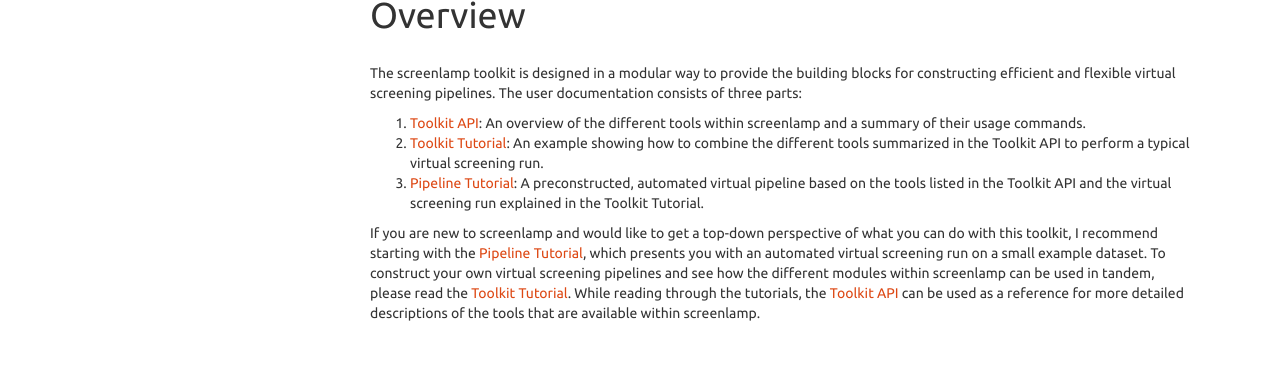
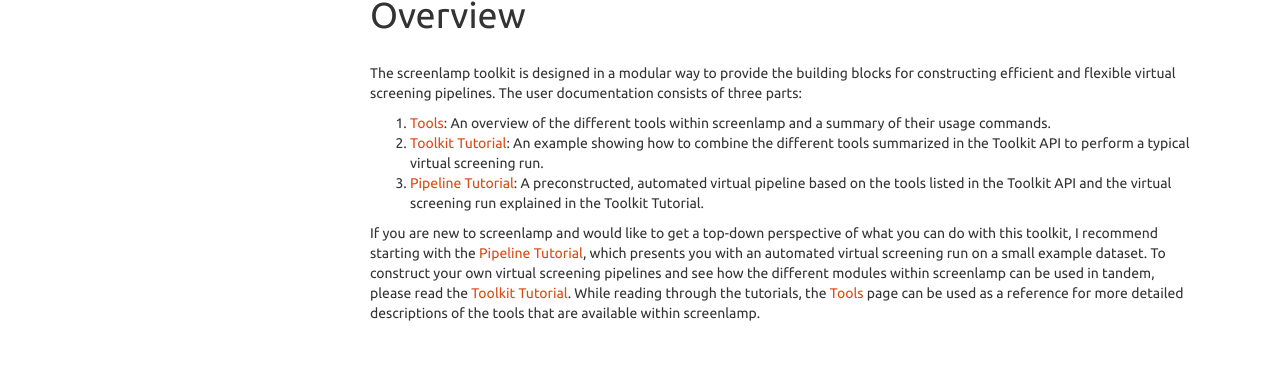
Before and after one commit to rasbt/screenlamp, an MkDocs documentation site: the page built from docs/sources/user_guide/doc-overview.md, in a window 1280 px wide. Shown: the part 167-557 px from the top of the page. Built offline with MkDocs 1.6.1, drawn with Linux system fonts in a browser that asks for light colours; comment, search, counter and statistics services are not loaded; old or Windows-style settings are respelled for this version of MkDocs.

Commit message:
remove term API

```diff
--- a/docs/argparse_to_md.py
+++ b/docs/argparse_to_md.py
@@ -95,7 +95,7 @@
          " more detailed explanation of the different modules and how"
          " they can be combined in a typical virtual screening pipeline.")
 
-    contents = ["# Tools API", "\n", s]
+    contents = ["# Tools", "\n", s]
     paths = get_pyfiles(dir_path)
     for f in paths:
         contents.append('\n\n## %s\n\n' % os.path.basename(f))
--- a/docs/sources/user_guide/doc-overview.md
+++ b/docs/sources/user_guide/doc-overview.md
@@ -2,8 +2,8 @@
 
 The screenlamp toolkit is designed in a modular way to provide the building blocks for constructing efficient and flexible virtual screening pipelines. The user documentation consists of three parts:
 
-1. [Toolkit API](tools): An overview of the different tools within screenlamp and a summary of their usage commands.
+1. [Tools](tools): An overview of the different tools within screenlamp and a summary of their usage commands.
 2. [Toolkit Tutorial](tools-tutorial-1): An example showing how to combine the different tools summarized in the Toolkit API to perform a typical virtual screening run.
 3. [Pipeline Tutorial](pipeline-tutorial-1): A preconstructed, automated virtual pipeline based on the tools listed in the Toolkit API and the virtual screening run explained in the Toolkit Tutorial.
 
-If you are new to screenlamp and would like to get a top-down perspective of what you can do with this toolkit, I recommend starting with the [Pipeline Tutorial](pipeline-tutorial-1), which presents you with an automated virtual screening run on a small example dataset. To construct your own virtual screening pipelines and see how the different modules within screenlamp can be used in tandem, please read the [Toolkit Tutorial](tools-tutorial-1). While reading through the tutorials, the [Toolkit API](tools) can be used as a reference for more detailed descriptions of the tools that are available within screenlamp.
+If you are new to screenlamp and would like to get a top-down perspective of what you can do with this toolkit, I recommend starting with the [Pipeline Tutorial](pipeline-tutorial-1), which presents you with an automated virtual screening run on a small example dataset. To construct your own virtual screening pipelines and see how the different modules within screenlamp can be used in tandem, please read the [Toolkit Tutorial](tools-tutorial-1). While reading through the tutorials, the [Tools](tools) page can be used as a reference for more detailed descriptions of the tools that are available within screenlamp.
```
Also changed, not shown: docs/sources/user_guide/tools.md (+1 -1 lines).
